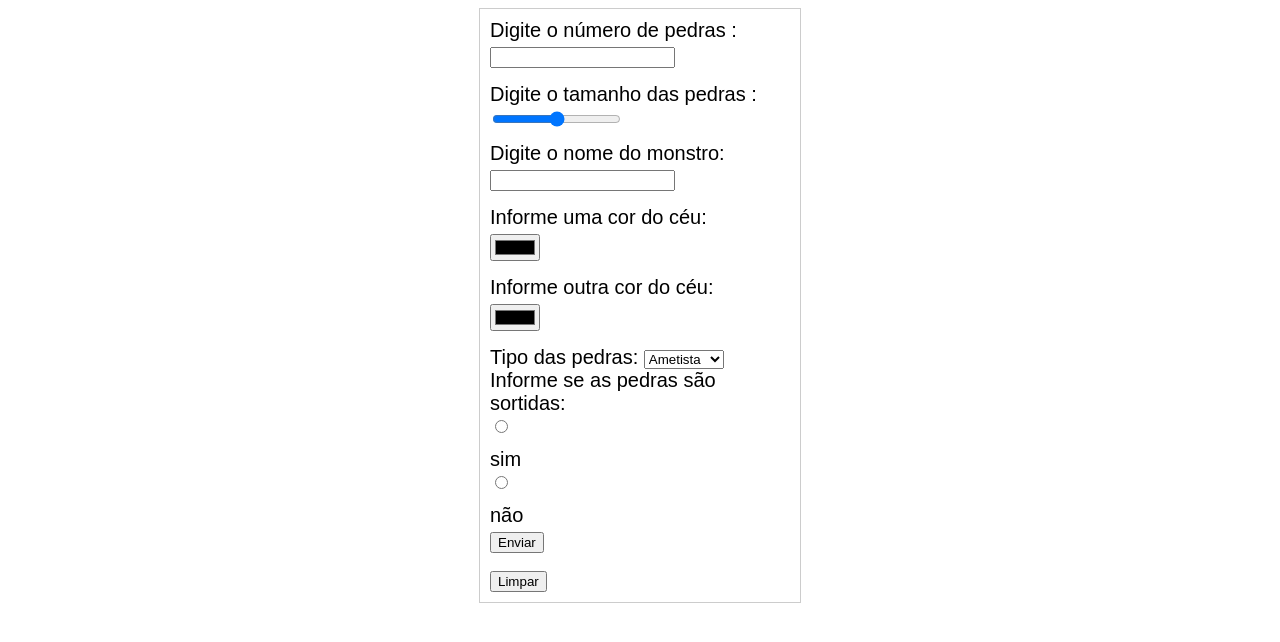
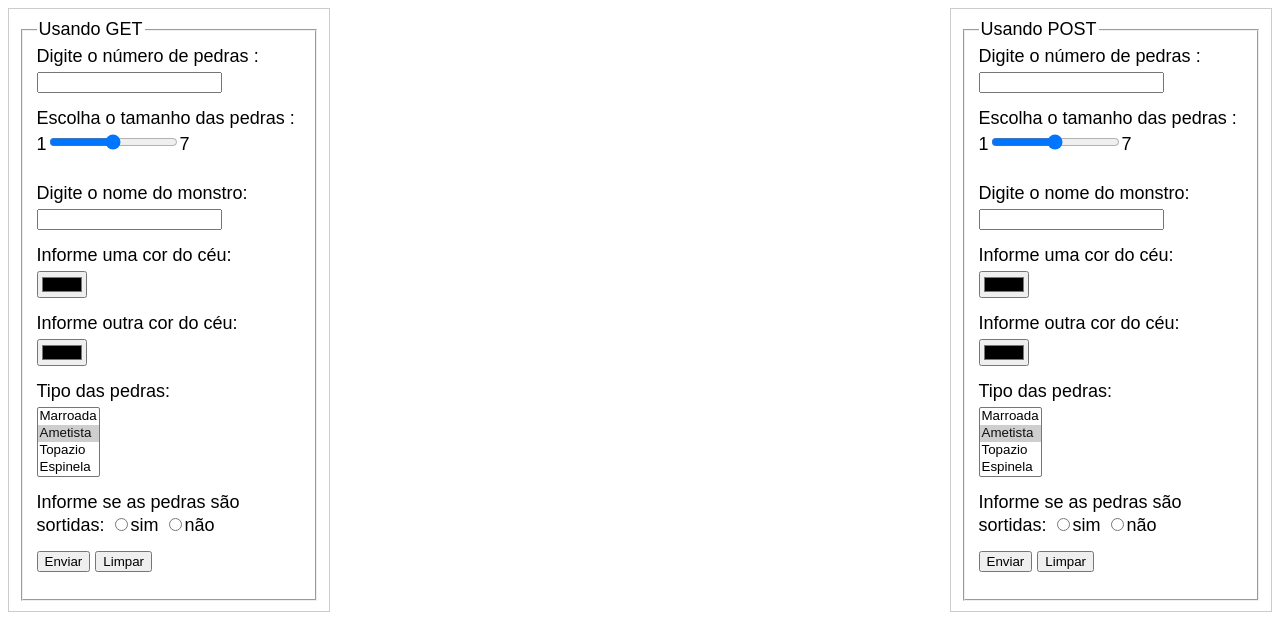
Before and after one commit to fernandoamvj/web-terrivel, a plain HTML site: page index.html in a window 1280 px wide. Drawn offline with Linux system fonts and the light colour scheme; a script that the page names is missing.

Commit message:
Versao final

```diff
--- a/css/style.css
+++ b/css/style.css
@@ -1,9 +1,8 @@
 form{
-	/*display: table-cell;*/
 	width:300px;
 	border:1px solid #ccc;
 	font-family: Arial, sans-serif;
-	font-size:20px;
+	font-size:18px;
 	margin: 0 auto;
 	padding:10px;
 
@@ -14,3 +13,17 @@ input{
   margin-bottom:15px;
   margin-top:5px;
 }
+.inlines{
+	display:inline;
+}
+select{
+	margin-bottom:15px;
+	margin-top:5px;
+	display:block;
+}
+#form1{
+	float:left;
+}
+#form2{
+	float:right;
+}
--- a/index.html
+++ b/index.html
@@ -6,15 +6,51 @@
 		<link rel="stylesheet" href="css/style.css">
 	</head>
 	<body>
-
-		<form action ="http://terrivel.herokuapp.com/monster" method = "GET">
+		<div id = "form1">
+		<form action ="http://terrivel.herokuapp.com/monster" method = "GET" >
+			<fieldset>
+			<legend>Usando GET</legend>
 			<label>Digite o número de pedras : <input type="number" name = "num_pedras" step="1" min="0"></label>
-			<label>Digite o tamanho das pedras : <input type="range" name = "tam_pedras" min="1" max="7" step="0,5"></label>
+			<label>Escolha o tamanho das pedras :
+				1<input type="range" name = "tam_pedras" min="1" max="7" step="0.5" id="tam1" class = "inlines">7
+			</label>
+			<p id="result1"></p>
 			<label>Digite o nome do monstro: <input name = "nome">  </label>
 			<label>Informe uma cor do céu: <input type="color" name= "corCeu1"> </label>
 			<label>Informe outra cor do céu: <input type="color" name= "corCeu2"></label>
-			<label for="sabor">Tipo das pedras:</label>
-				<select name="tipo_pedras" id="sabor">
+			<label>Tipo das pedras:</label>
+			<select multiple name="tipo_pedras" id="tipo">
+					<option value="marroada">Marroada</option>
+					<option value="ametista" selected>Ametista</option>
+					<option value="topazio">Topazio</option>
+					<option value="espinela">Espinela</option>
+			</select>
+			<label>Informe se as pedras são sortidas: </label>
+			<label>
+				<input name="tipo_pedras_sortidas" type="radio" value="sim" class = "inlines">sim
+			</label>
+			<label>
+				<input name="tipo_pedras_sortidas" type="radio" value="nao" class = "inlines">não
+			</label><br>
+			<input type ="submit" value = "Enviar" class = "inlines">
+			<button type="reset">Limpar</button>
+			</fieldset>
+		</form>
+		</div>
+		<div id = "form2">
+		<form action ="http://terrivel.herokuapp.com/monster" method = "POST">
+			<fieldset>
+			<legend>Usando POST</legend>
+			<label>Digite o número de pedras : <input type="number" name = "num_pedras" step="1" min="0"></label>
+			<label>Escolha o tamanho das pedras :
+				1<input type="range" name = "tam_pedras" min="1" max="7" step="0.5" id="tam2" class = "inlines">7
+			</label>
+			<p id="result2"></p>
+			<label>Digite o nome do monstro: <input name = "nome">  </label>
+			<label>Informe uma cor do céu: <input type="color" name= "corCeu1"> </label>
+			<label>Informe outra cor do céu: <input type="color" name= "corCeu2"></label>
+			<label for="tipo">Tipo das pedras:</label>
+				<select multiple name="tipo_pedras" id="tipo">
 					<option value="marroada">Marroada</option>
 					<option value="ametista" selected>Ametista</option>
 					<option value="topazio">Topazio</option>
@@ -22,15 +58,16 @@
 				</select>
 			Informe se as pedras são sortidas:
 			<label>
-				<input name="tipo_pedras_sortidas" type="radio" value="sim">sim
+				<input name="tipo_pedras_sortidas" type="radio" value="sim" class = "inlines">sim
 			</label>
 			<label>
-				<input name="tipo_pedras_sortidas" type="radio" value="nao" >não
-			</label>
-			<input type ="submit" value = "Enviar">
+				<input name="tipo_pedras_sortidas" type="radio" value="nao" class = "inlines">não
+			</label><br>
+			<input type ="submit" value = "Enviar" class = "inlines">
 			<button type="reset">Limpar</button>
+			</fieldset>
 		</form>
-
+		</div>
 		<script src="js/script.js"></script>
 	</body>
 </html>
--- /dev/null
+++ b/js/script.js
@@ -0,0 +1,11 @@
+var t1 = document.getElementById("tam1"),
+    result1 = document.getElementById("result1");
+	t2 = document.getElementById("tam2"),
+    result2 = document.getElementById("result2");
+
+t1.addEventListener("input", function () {
+    result1.innerHTML = t1.value;
+}, false);
+t2.addEventListener("input", function () {
+    result2.innerHTML = t2.value;
+}, false);
```
